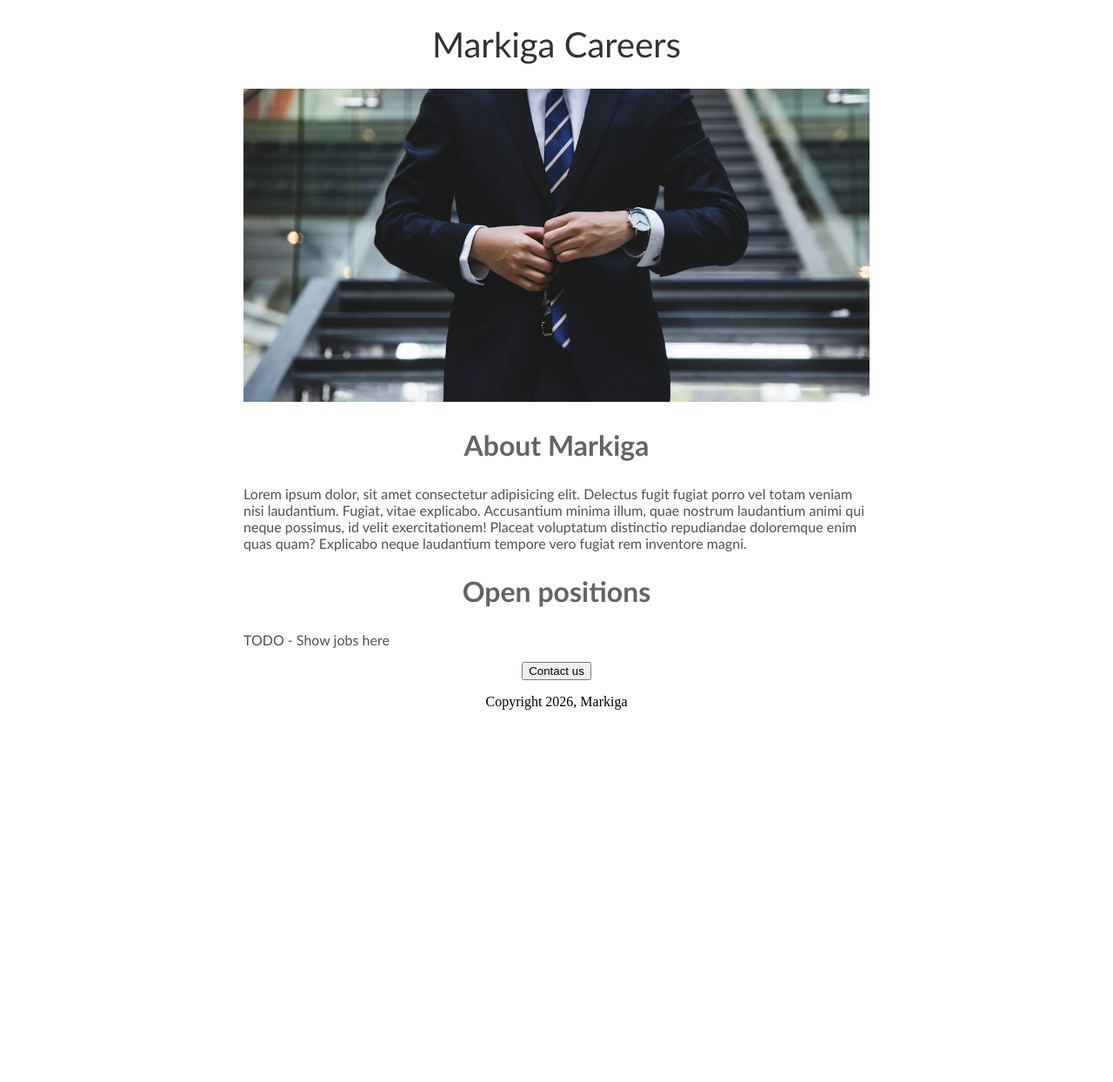
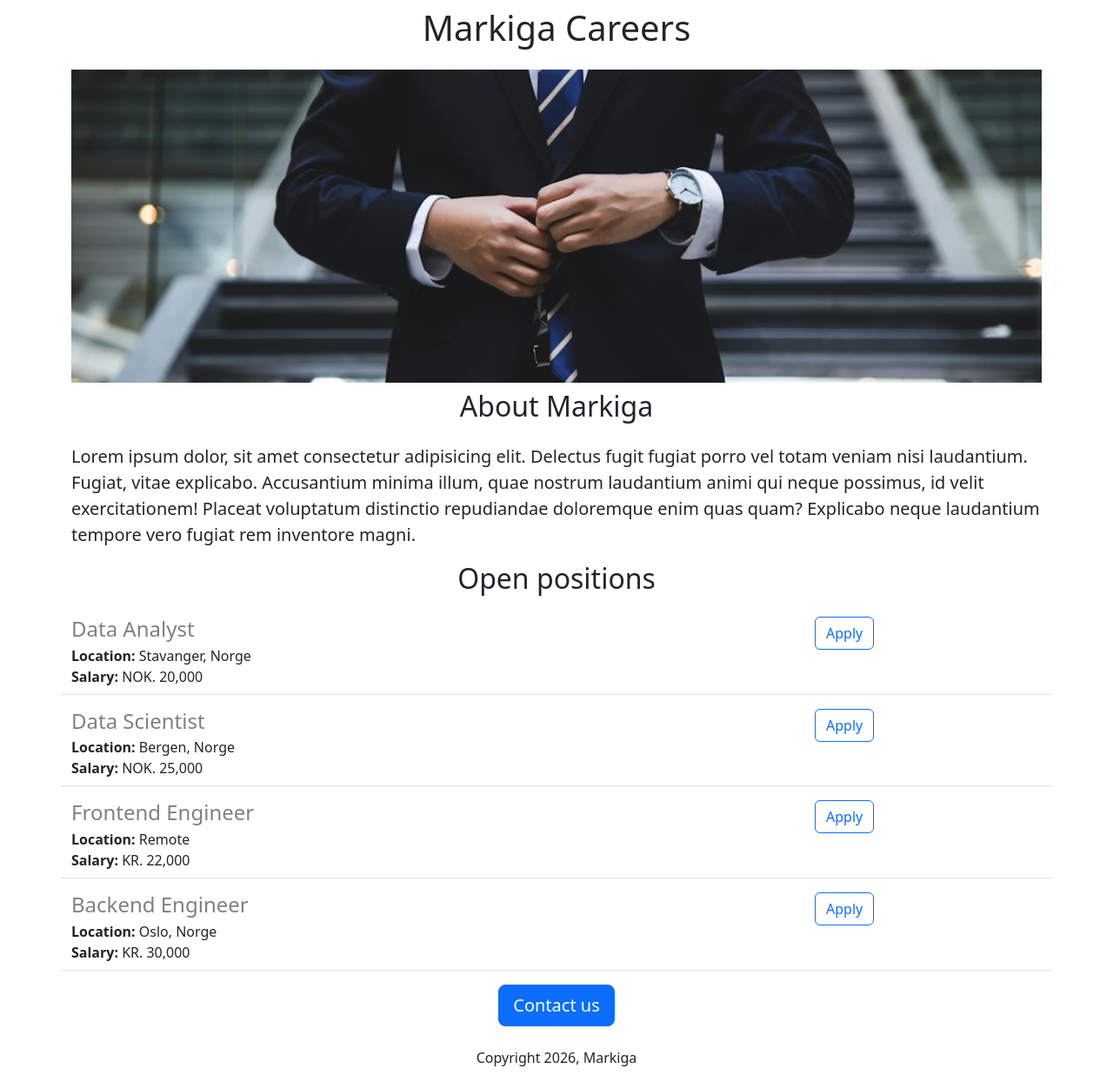
Before and after one commit to EmilKvitvar/fCC_Flask_Python_video, a Flask app: page / in a window 1280 px wide. Shown: the whole page at 87% size. Before the commit the page ends 816 px from the top, so only its background shows below. Run offline with Flask 3, Linux system fonts and the light colour scheme.

Commit message:
added dynamic data and api route

```diff
--- a/app.py
+++ b/app.py
@@ -1,11 +1,45 @@
-from flask import Flask, render_template
+from flask import Flask, render_template, jsonify
 
 app = Flask(__name__)
+
+JOBS = [
+    {
+        'id': 1,
+        'title': 'Data Analyst',
+        'location': 'Stavanger, Norge',
+        'salary': 'NOK. 20,000'
+    },
+    {
+        'id': 2,
+        'title': 'Data Scientist',
+        'location': 'Bergen, Norge',
+        'salary': 'NOK. 25,000'
+    },
+    {
+        'id': 3,
+        'title': 'Frontend Engineer',
+        'location': 'Remote',
+        'salary': 'KR. 22,000'
+    },
+    {
+        'id': 3,
+        'title': 'Backend Engineer',
+        'location': 'Oslo, Norge',
+        'salary': 'KR. 30,000'
+    }
+]
 
 
 @app.route("/")
 def hello_world():
-    return render_template("home.html")
+    return render_template("home.html",
+                           jobs=JOBS,
+                           company_name="Markiga")
+
+
+@app.route("/api/jobs")
+def list_jobs():
+    return jsonify(JOBS)
 
 
 if __name__ == "__main__":
--- a/templates/home.html
+++ b/templates/home.html
@@ -4,55 +4,40 @@
 <head>
     <title>Markiga Careers</title>
     <link rel="icon" type="image" href="{{ url_for('static', filename='images/Markiga_logo.png') }}">
+    <meta charset="utf-8">
+    <meta name="viewport" content="width=device-width, initial-scale=1">
+    <link href="https://cdn.jsdelivr.net/npm/bootstrap@5.3.8/dist/css/bootstrap.min.css" rel="stylesheet"
+        integrity="sha384-sRIl4kxILFvY47J16cr9ZwB07vP4J8+LH7qKQnuqkuIAvNWLzeN8tE5YBujZqJLB" crossorigin="anonymous">
+
+
     <style>
-        h1 {
-            font-size: 40px;
-            font-family: 'Gill Sans', 'Gill Sans MT', Calibri, 'Trebuchet MS', sans-serif;
-            font-weight: normal;
-            color: rgb(50, 50, 50);
-            text-align: center;
-        }
-
         #banner {
+            height: 360px;
             width: 100%;
-            height: 360px;
             object-fit: cover;
-        }
-
-        h2 {
-            font-family: 'Gill Sans', 'Gill Sans MT', Calibri, 'Trebuchet MS', sans-serif;
-            font-size: 32px;
-            color: rgb(100, 100, 100);
-            text-align: center;
-        }
-
-        .bodytext {
-            font-family: 'Gill Sans', 'Gill Sans MT', Calibri, 'Trebuchet MS', sans-serif;
-            color: rgb(80, 80, 80);
-        }
-
-        #container {
-            max-width: 720px;
-            margin: 0 auto;
         }
     </style>
 </head>
 
 <body>
-    <div id="container">
-        <h1>Markiga Careers</h1>
-        <img id="banner" src="{{url_for('static', filename='images/banner.jpeg')}}">
-        <h2> About Markiga</h2>
-        <p class="bodytext">Lorem ipsum dolor, sit amet consectetur adipisicing elit. Delectus fugit fugiat porro vel
+    <div class="container">
+        <h1 class="text-center mt-2 mb-4">{{company_name}} Careers</h1>
+        <img class="img-fluid" id="banner" src="{{url_for('static', filename='images/banner.jpeg')}}">
+        <h2 class="text-center mt-2 mb-4"> About Markiga</h2>
+        <p class="lead">Lorem ipsum dolor, sit amet consectetur adipisicing elit. Delectus fugit fugiat porro vel
             totam veniam nisi
             laudantium. Fugiat, vitae explicabo. Accusantium minima illum, quae nostrum laudantium animi qui neque
             possimus, id velit exercitationem! Placeat voluptatum distinctio repudiandae doloremque enim quas quam?
             Explicabo neque laudantium tempore vero fugiat rem inventore magni.</p>
-        <h2> Open positions</h2>
-        <p class="bodytext"> TODO - Show jobs here</p>
-        <div style="text-align:center">
-            <button>Contact us</button>
-            <p>Copyright 2026, Markiga</p>
+        <h2 class="text-center mt-2 mb-4"> Open positions</h2>
+        <div>
+            {% for job in jobs%}
+            {% include 'jobitem.html' %}
+            {% endfor %}
+        </div>
+        <div class="text-center">
+            <button class="btn btn-primary btn-lg">Contact us</button>
+            <p class="mt-4">Copyright 2026, Markiga</p>
         </div>
     </div>
 </body>
--- /dev/null
+++ b/templates/jobitem.html
@@ -0,0 +1,18 @@
+<div class="border-bottom row" style="margin-bottom: 16px; padding-bottom: 8px;">
+    <div class="col-9">
+        <h4 style="color: grey; margin-bottom: 4px;">
+            {{job['title']}}
+        </h4>
+        <div>
+            <b>Location: </b>{{job['location']}}
+        </div>
+        {% if 'salary' in job %}
+        <div>
+            <b>Salary: </b>{{job['salary']}}
+        </div>
+    </div>
+    {% endif %}
+    <div class="col-3">
+        <button type="button" class="btn btn-outline-primary">Apply</button>
+    </div>
+</div>
```
